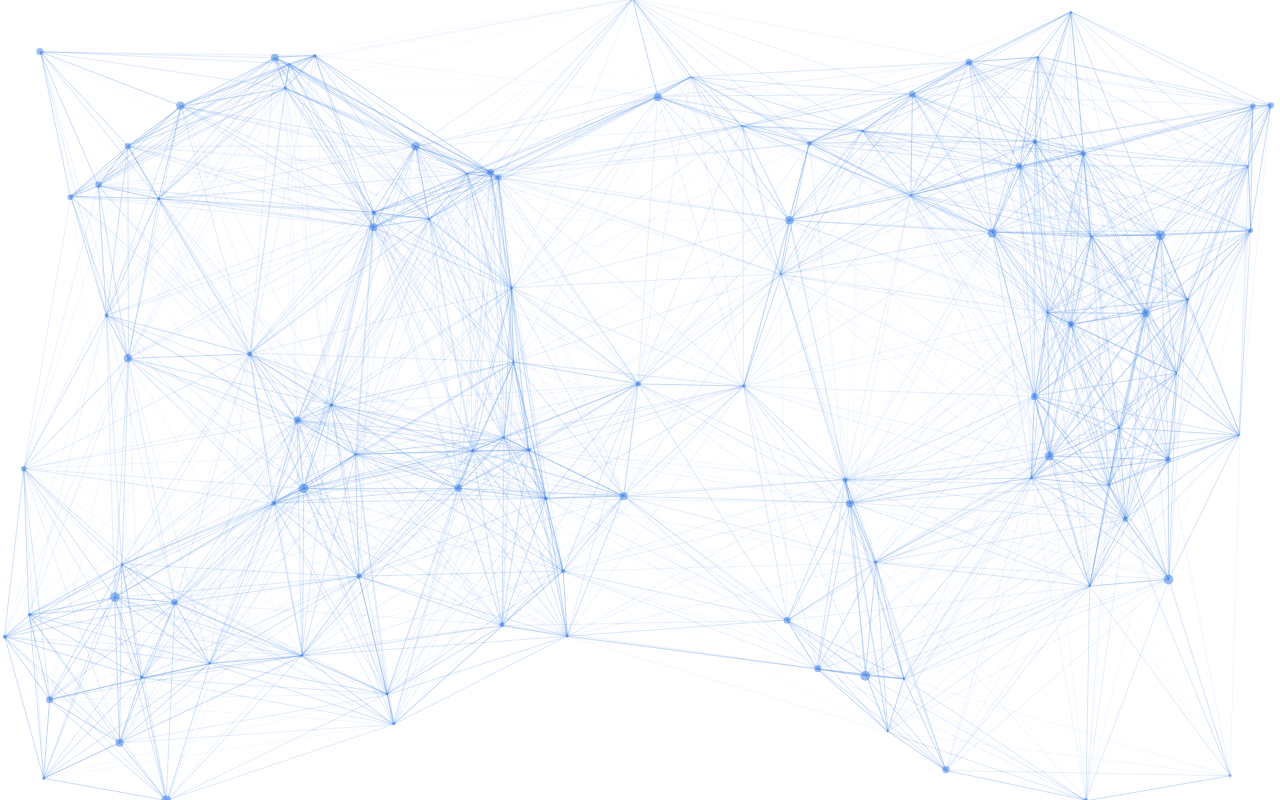
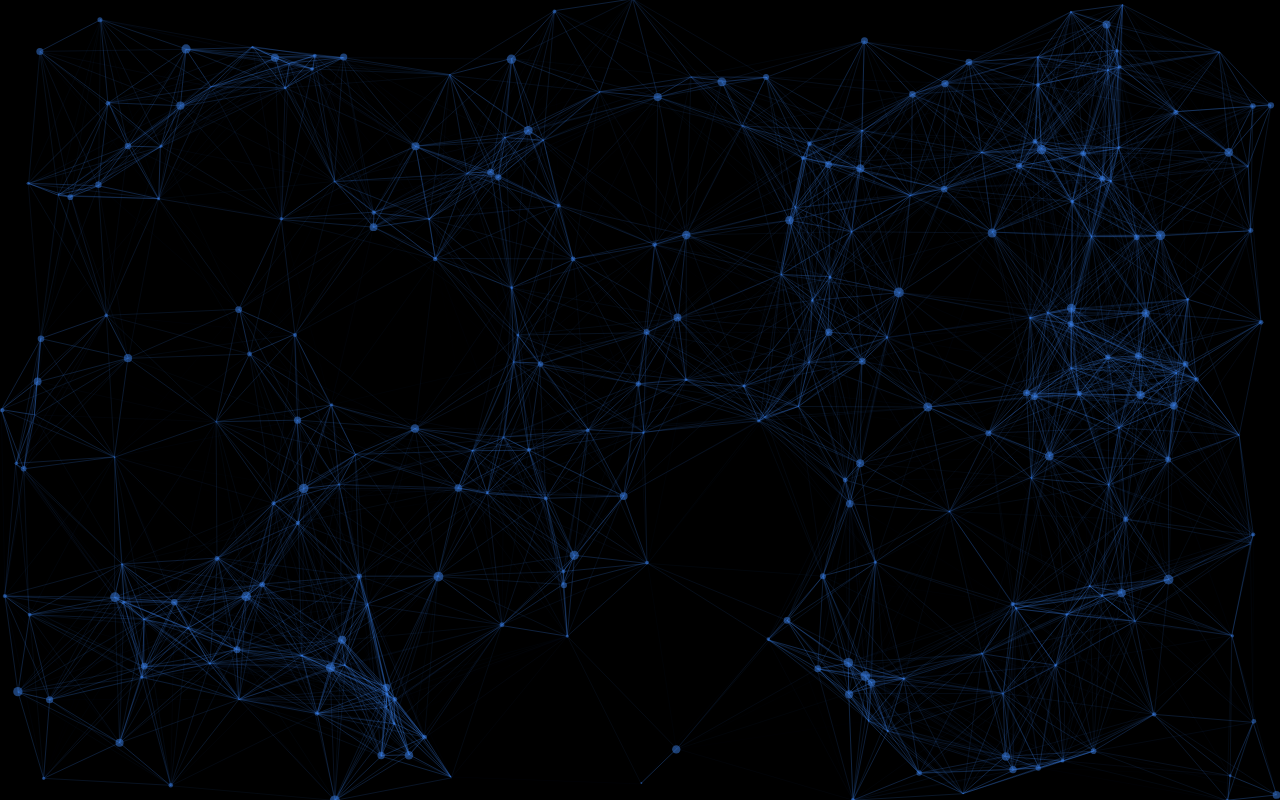
Before and after one commit to lavenderGirl/particles, a plain HTML site: page index.html in a window 1280 px wide. Drawn offline with Linux system fonts and the light colour scheme; animation ran at ten frames a second.

Commit message:
'update'

```diff
--- a/index.html
+++ b/index.html
@@ -9,7 +9,7 @@
         #particles-js{
             width: 100%;
             height: 100%;
-            background-color: #fff;
+            background-color: #000;
             background-image: url('');
             background-size: cover;
             background-position: 50% 50%;
@@ -37,7 +37,7 @@
         particlesJS('particles-js',{
             "particles": {
             "number": {
-                "value": 80,
+                "value": 200,
                 "density": {
                 "enable": true,
                 "value_area": 800
@@ -83,7 +83,7 @@
             },
             "line_linked": {
                 "enable": true,
-                "distance": 400,
+                "distance": 200,
                 "color": "#3a7ee4",
                 "opacity": 0.4,
                 "width": 1
```
Also changed, not shown: 粒子效果图.png (deleted), 粒子效果图1.png (added), 1 other file.
